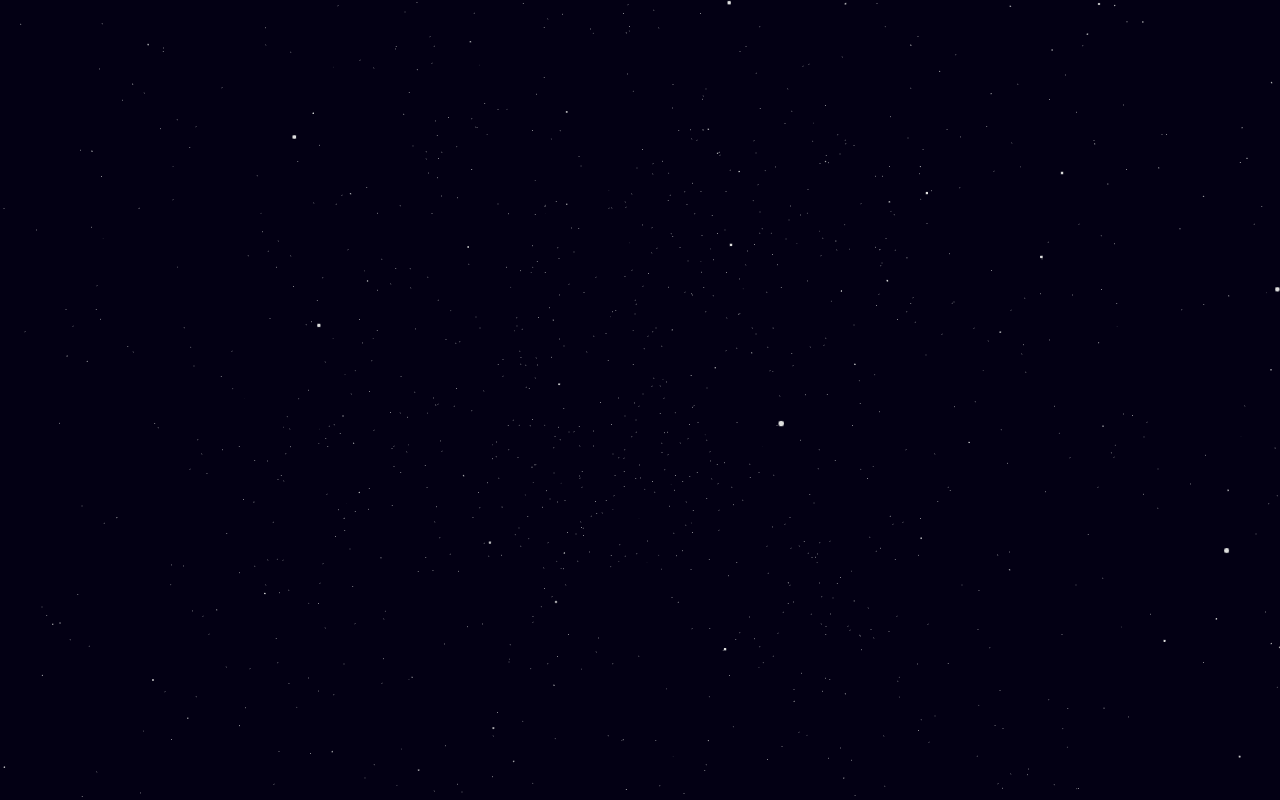
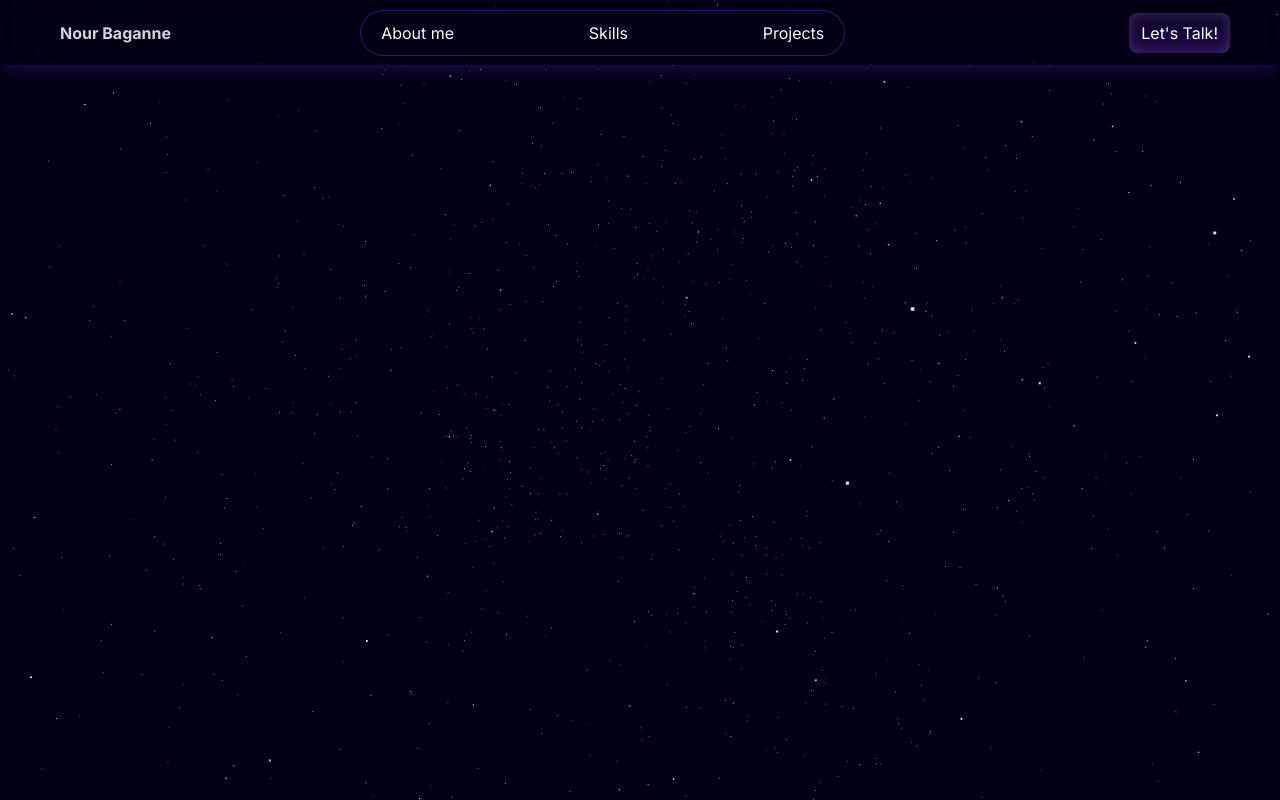
Before and after one commit to Nourbaganne/Portfolio, a Next.js app: page / in a window 1280 px wide. Built offline with nearby package versions, Linux system fonts and the light colour scheme.

Commit message:
add navbar

```diff
--- a/package.json
+++ b/package.json
@@ -25,6 +25,7 @@
     "eslint-config-next": "14.0.4",
     "postcss": "^8",
     "tailwindcss": "^3.3.0",
-    "typescript": "^5"
+    "typescript": "^5",
+    "framer-motion": "^10.16.16"
   }
 }
--- a/src/app/globals.css
+++ b/src/app/globals.css
@@ -2,6 +2,21 @@
 @tailwind components;
 @tailwind utilities;
 
-body{
-  background-color: #030014;
+.button-primary {
+  background: linear-gradient(
+      180deg,
+      rgba(60, 8, 126, 0) 0%,
+      rgba(60, 8, 126, 0.32) 100%
+    ),
+    rgba(113, 47, 255, 0.12);
+  box-shadow: inset 0 0 12px #dcc6ff3d;
 }
+.button-primary:hover {
+  background: linear-gradient(
+      180deg,
+      rgba(60, 8, 126, 0) 0%,
+      rgba(60, 8, 126, 0.42) 100%
+    ),
+    rgba(113, 47, 255, 0.24);
+  box-shadow: inset 0 0 12px #bf97ff70;
+}
--- a/src/app/page.tsx
+++ b/src/app/page.tsx
@@ -1,10 +1,10 @@
 import Image from 'next/image'
-// import Navbar from './ui/navbar/navbar'
+import Navbar from './ui/navbar/navbar'
 
 export default function Home() {
   return (
     <main className="">
-      {/* <Navbar></Navbar> */}
+      <Navbar></Navbar>
     </main>
   )
 }
--- a/src/app/ui/navbar/navbar.tsx
+++ b/src/app/ui/navbar/navbar.tsx
@@ -0,0 +1,38 @@
+// import { Socials } from "@/constants";
+import React from "react";
+
+const Navbar = () => {
+  return (
+    <div className="w-full h-[65px] fixed top-0 shadow-lg shadow-[#2A0E61]/50 bg-[#03001417] backdrop-blur-md z-50 px-10">
+      <div className="w-full h-full flex flex-row items-center justify-between m-auto px-[10px]">
+        <a href="#about-me" className="h-auto w-auto flex flex-row items-center">
+          <span className="font-bold ml-[10px] hidden lg:block text-gray-300">
+            Nour Baganne
+          </span>
+        </a>
+
+        <div className="w-[500px] h-full flex flex-row items-center justify-between md:mr-20">
+          <div className="flex items-center justify-between w-full h-auto border border-[#7042f861] bg-[#0300145e] mr-[15px] px-[20px] py-[10px] rounded-full text-gray-50">
+            <a href="#about-me" className="cursor-pointer hover:text-gray-300 hover:translate-y-1">
+              About me
+            </a>
+            <a href="#skills" className="cursor-pointer hover:text-gray-300 hover:translate-y-1">
+              Skills
+            </a>
+            <a href="#projects" className="cursor-pointer hover:text-gray-300 hover:translate-y-1">
+              Projects
+            </a>
+          </div>
+        </div>
+
+        <div className="flex flex-row">
+          <button className="py-2 hidden md:block px-3 button-primary text-center text-white cursor-pointer rounded-lg min-w-max">
+            Let&apos;s Talk!
+          </button>
+        </div>
+      </div>
+    </div>
+  );
+};
+
+export default Navbar;
```
Also changed, not shown: 2 other files (tests, documents, lock files or other folders).
